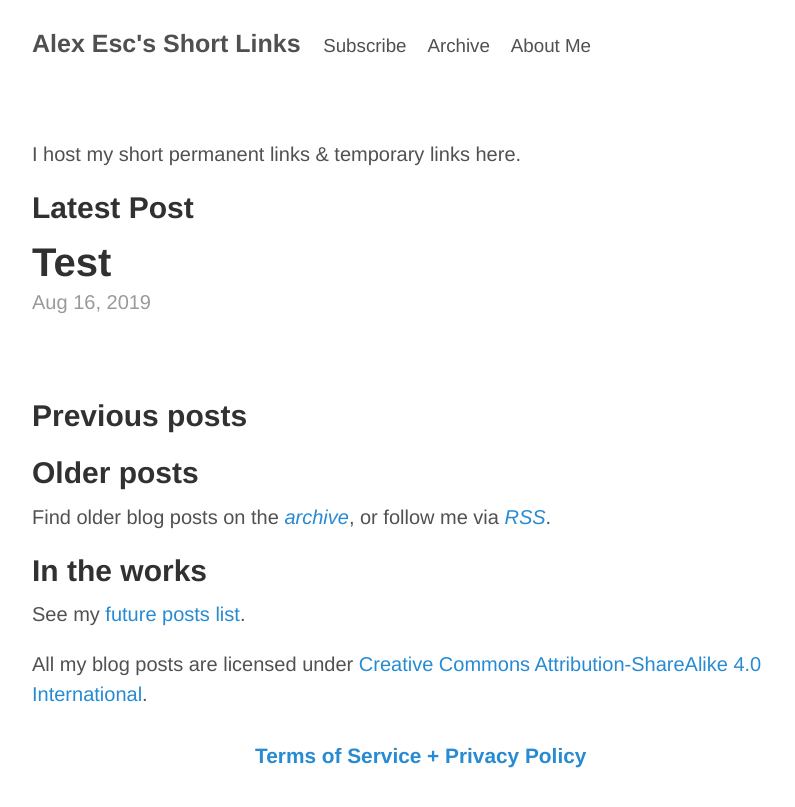
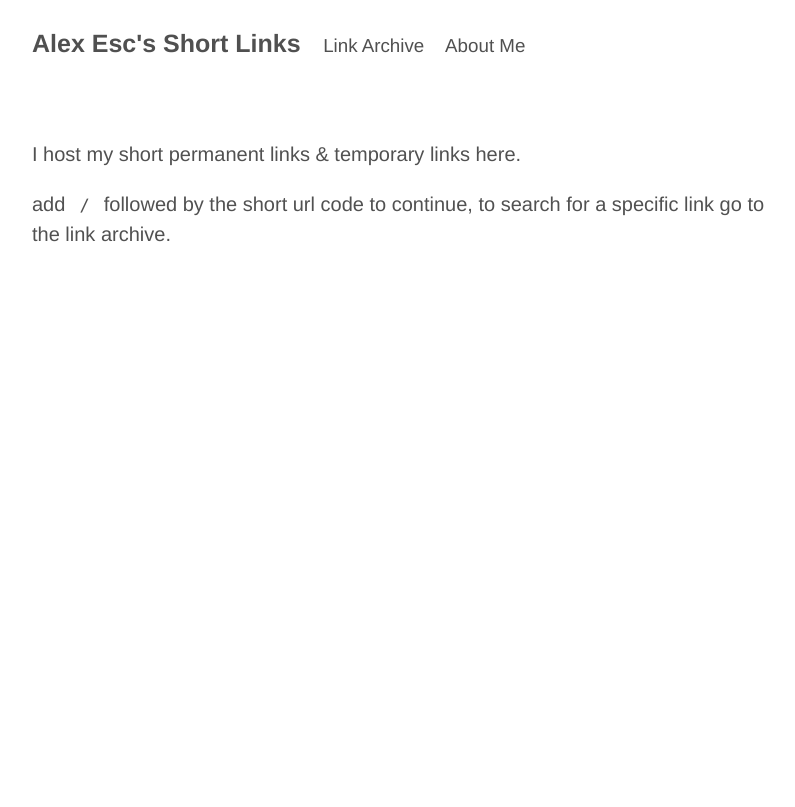
Before and after one commit to alex-esc/url, a Jekyll site: the page built from index.md, in a window 1280 px wide. Shown: the top 807 px of the page, without its empty margins (228-1023 px from the left). Built offline with Jekyll 4.4.1, drawn with Linux system fonts in a browser that asks for light colours.

Commit message:
taylored site contenten

```diff
--- a/_config.yml
+++ b/_config.yml
@@ -18,15 +18,8 @@ baseurl: '/url'
 
 other:
   about: 'https://alex-esc.github.io/en_us/pages/about.html' # URL for your about me page, it can be your linked in or other social media account
-  comments: 'https://www.reddit.com/r/alex_esc_reddit/' # This is where users can send you feedback, like a forum, subreddit, discuss page etc.
-  emaillist: https://feedburner.google.com/fb/a/mailverify?uri=alex-esc&amp;loc=en_US # Place here the URL to your email reading list
-  activitypubfeed: https://bots.tinysubversions.com/u/alex_esc_blog_posts # If your blog has a mastodon account that auto-posts everything you blog, place it here
-  twitterfeed: https://twitter.com/alex_esc_tweets # add your twitter feed for your site
-  mediumfeed: https://medium.com/@alexesc # add your mighlights URL, example: medium
-  licenselink: https://creativecommons.org/licenses/by-sa/4.0/ # Place here the link to your license of choice
 
-licensename: 'Creative Commons Attribution-ShareAlike 4.0 International' # Write here the name of your license, it will be mentioned multiple times on this site
-404message: 'Either the link, post title or tag you’re looking for might have changed, head over to the archive to manually search for an article.' # Write a custom 404 error message, depending on your use of this preset you might want a different 404 message
+404message: "Double check you wrote the URL correctly, some links are temporary and may not be available anymore. Go to the link archive to search for the link you're looking for."
 
 ########
 # more settings
--- a/_layouts/default.html
+++ b/_layouts/default.html
@@ -12,11 +12,8 @@
 <header class="masthead">
    <h3 class="masthead-title">
      <a href="{{ site.path }}">{{ site.title }}</a>
-     <small>
-       &nbsp;&nbsp;&nbsp;<a href="{{ site.path }}/subscribe.html">Subscribe</a>
-     </small>
       <small>
-        &nbsp;&nbsp;&nbsp;<a href="{{ site.path }}/archive.html">Archive</a>
+        &nbsp;&nbsp;&nbsp;<a href="{{ site.path }}/archive.html">Link Archive</a>
      </small>
      <small>
        &nbsp;&nbsp;&nbsp;<a href="{{ site.other.about }}">About Me</a>
@@ -28,15 +25,7 @@
   {{ content }}
 </div>
 
-<div id="privacy">
-<h3 class="masthead-title">
-     <center>
-	 <small>
-       &nbsp;&nbsp;&nbsp;<a href="{{ site.path }}/policy.html">Terms of Service + Privacy Policy</a>
-     </small>
-	 </center>
-</h3>
-</div>
+
 
 </div><!-- .container -->
 </body>
--- a/index.md
+++ b/index.md
@@ -1,60 +1,9 @@
 ---
 layout: default
-title: Welcome
+title: Short Links
 excerpt_separator: <!--more-->
 ---
 
 {{site.description}}
 
-## Latest Post
-
-
-
-{% for post in site.posts limit:1 %}
-
-
-<article class='post'>
-  <h1 class='post-title'>
-    <a href="{{ site.path }}{{ post.url }}">
-      {{ post.title }}
-    </a>
-  </h1>
-  <div class="post-date">{{ post.date | date: "%b %-d, %Y" }}</div>
-  {{ post.content }}
-</article>
-
-{% endfor %}
-
-
-## Previous posts
-
-
-{% for post in site.posts limit:5 offset:1 %}
-
-
-<article class='post'>
-  <h3>
-    <a href="{{ site.path }}{{ post.url }}">
-      {{ post.title }}
-    </a>
-  </h3>
-  <div class="post-date">{{ post.date | date: "%b %-d, %Y" }}</div>
-  {{ post.excerpt | strip_html }}
-</article>
-
-{% endfor %}
-
-
-## Older posts
-
-Find older blog posts on the _[archive](archive.md)_, or follow me via _[RSS](feed.xml)_.
-
-
-## In the works
-
-See my [future posts list](up-next.md).
-
-All my blog posts are licensed under <a href="{{ site.other.licenselink }}">{{ site.licensename }}</a>.
-
-
-[l]: https://creativecommons.org/licenses/by-sa/4.0/
+add `/` followed by the short url code to continue, to search for a specific link go to the link archive.
```
Also changed, not shown: _layouts/post.html (+1 -11 lines), all.md (+0 -5 lines), archive.md (+4 -12 lines), policy.md (deleted, +0 -65 lines), subscribe.md (deleted, +0 -50 lines).
